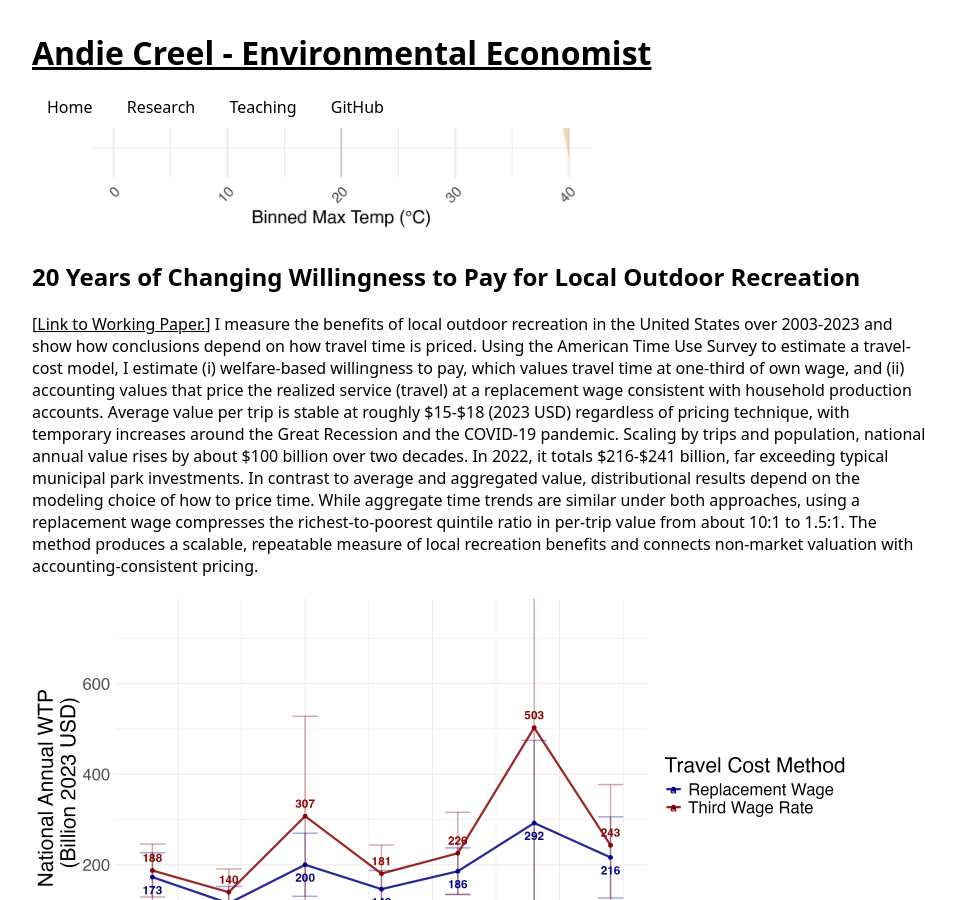
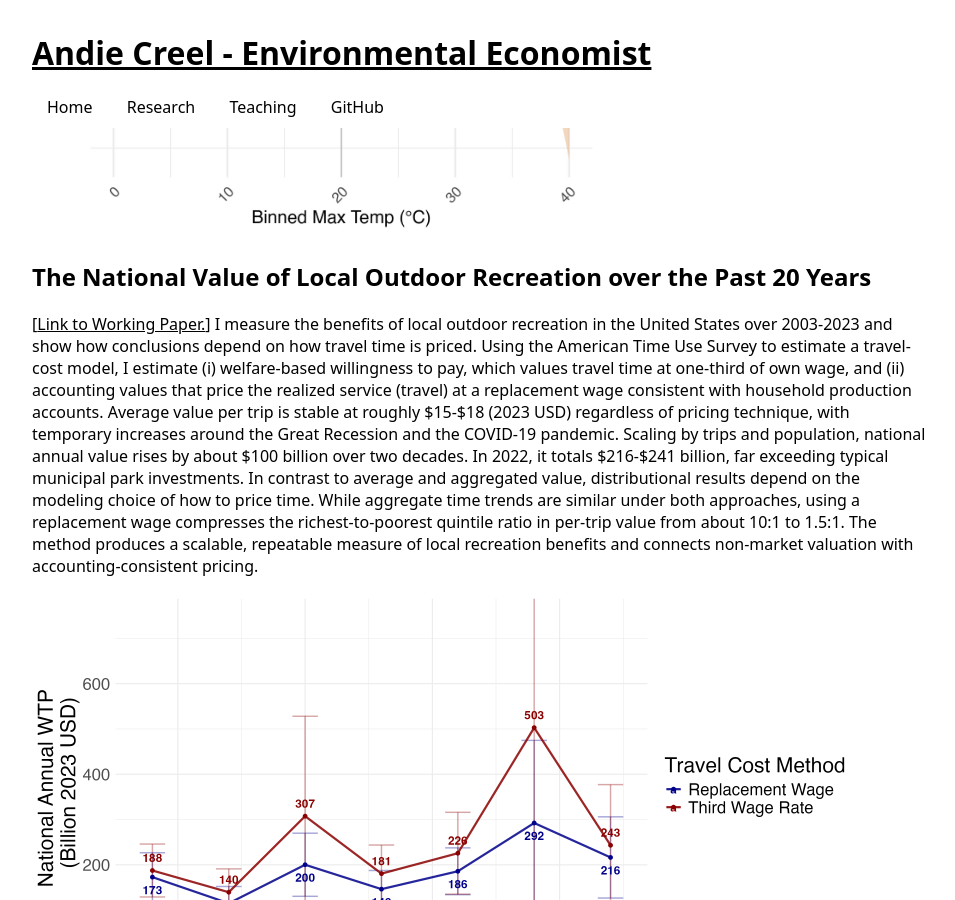
Before and after one commit to a5creel/a5creel.github.io, a Jekyll site: the page built from index.md, in a window 1280 px wide and 900 px high, scrolled down 1461 px. Shown: the whole window, without its empty margins (158-1113 px from the left). Built offline with Jekyll 4.4.1, drawn with Linux system fonts in a browser that asks for light colours.

```diff
--- a/index.md
+++ b/index.md
@@ -28,7 +28,7 @@ Extreme heat is becoming more frequent and intense due to climate change, partic
 
 ![Figure 2](figures/green_space_2.5.jpg)
 
-## 20 Years of Changing Willingness to Pay for Local Outdoor Recreation
+## The National Value of Local Outdoor Recreation over the Past 20 Years
 
 \[[Link to Working Paper.](working_papers/creel_local_recreation.pdf)\] I measure the benefits of local outdoor recreation in the United States over 2003-2023 and show how conclusions depend on how travel time is priced. Using the American Time Use Survey to estimate a travel-cost model, I estimate (i) welfare-based willingness to pay, which values travel time at one-third of own wage, and (ii) accounting values that price the realized service (travel) at a replacement wage consistent with household production accounts. Average value per trip is stable at roughly $15-$18 (2023 USD) regardless of pricing technique, with temporary increases around the Great Recession and the COVID-19 pandemic. Scaling by trips and population, national annual value rises by about $100 billion over two decades. In 2022, it totals $216-$241 billion, far exceeding typical municipal park investments. In contrast to average and aggregated value, distributional results depend on the modeling choice of how to price time. While aggregate time trends are similar under both approaches, using a replacement wage compresses the richest-to-poorest quintile ratio in per-trip value from about 10:1 to 1.5:1. The method produces a scalable, repeatable measure of local recreation benefits and connects non-market valuation with accounting-consistent pricing.
 
```
Also changed, not shown: creel_research.md (+5 -1 lines), creel_teaching.md (+4 -1 lines).
